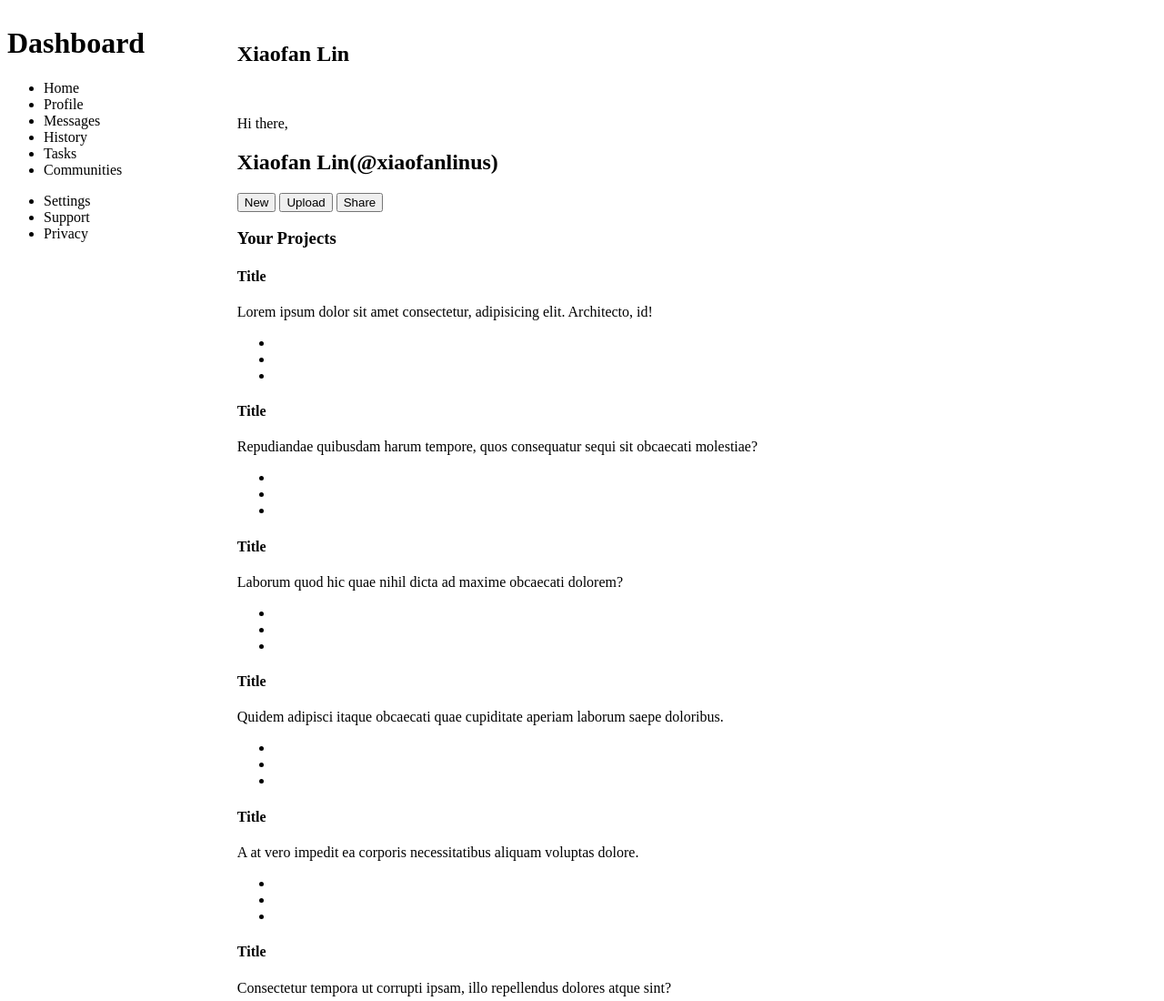
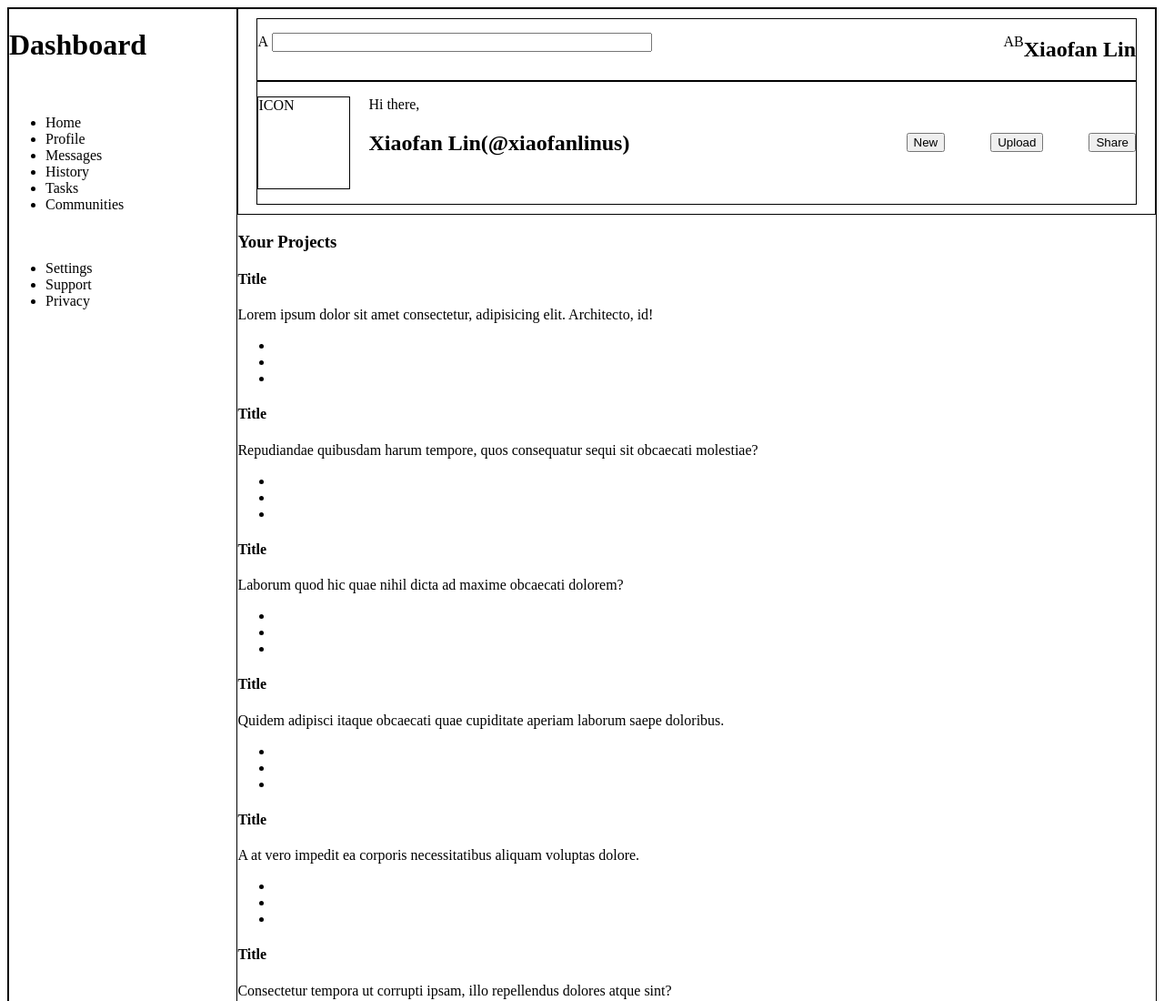
Before and after one commit to XiaofanLinUS/Odin-Project-Admin-Dashboard, a plain HTML site: page index.html in a window 1280 px wide. Shown: the top 1100 px of the page at 91% size. Drawn offline with Linux system fonts and the light colour scheme.

Commit message:
modify html and finish layouting header

```diff
--- a/index.html
+++ b/index.html
@@ -30,16 +30,22 @@
       </div>
       <div class="header">
         <div class="first">
-          <div class="search"></div>
-          <img src="" alt="" />
-          <img src="" alt="" />
+          <div class="search">
+            <p>A</p>
+            <input type="text" name="" id="" />
+          </div>
+
+          <p>A</p>
+          <p>B</p>
           <h2>Xiaofan Lin</h2>
         </div>
         <div class="second">
-          <img src="" alt="" />
-          <div class="welcome">
-            <p>Hi there,</p>
-            <h2>Xiaofan Lin(@xiaofanlinus)</h2>
+          <div class="user">
+            <p class="icon">ICON</p>
+            <div class="info">
+              <p>Hi there,</p>
+              <h2>Xiaofan Lin(@xiaofanlinus)</h2>
+            </div>
           </div>
           <button>New</button>
           <button>Upload</button>
--- a/layout.css
+++ b/layout.css
@@ -3,13 +3,62 @@
   grid-template-rows: auto 1fr;
   grid-template-columns: 1fr 4fr;
   grid-auto-flow: column;
+
+  border: 1px solid black;
 }
 
 .sidebar {
+  border: 1px solid black;
+
   grid-column: 1 / 2;
   grid-row: 1 / -1;
+
+  display: flex;
+  flex-direction: column;
+  gap: 20px;
 }
 
 .header {
+  padding: 10px 20px;
+  border: 1px solid black;
+
   grid-column: 2/ 3;
 }
+
+.header > .first {
+  border: 1px solid black;
+  display: flex;
+}
+
+.header .first .search {
+  flex: 1;
+}
+.header .first p:nth-child(2) {
+  margin-left: auto;
+}
+
+.header .search p {
+  display: inline-block;
+}
+
+.header .search > input[type="text"] {
+  width: 50%;
+}
+
+.header > .second {
+  border: 1px solid black;
+  display: grid;
+  gap: 50px;
+  grid-template-columns: 1fr auto auto auto;
+  align-items: center;
+}
+
+.header > .second > .user {
+  display: flex;
+  gap: 20px;
+}
+.header .second .user .icon {
+  width: 100px;
+  height: 100px;
+  border: 1px solid black;
+}
```
